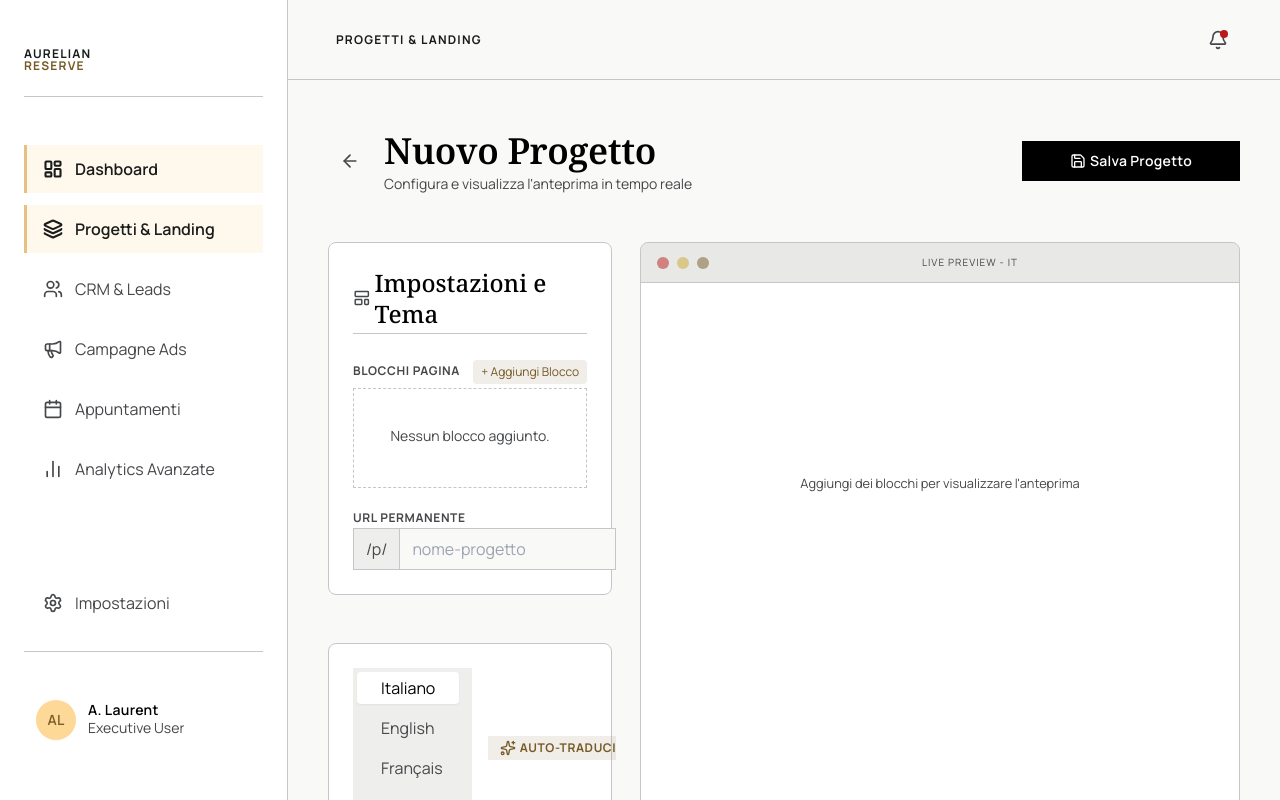
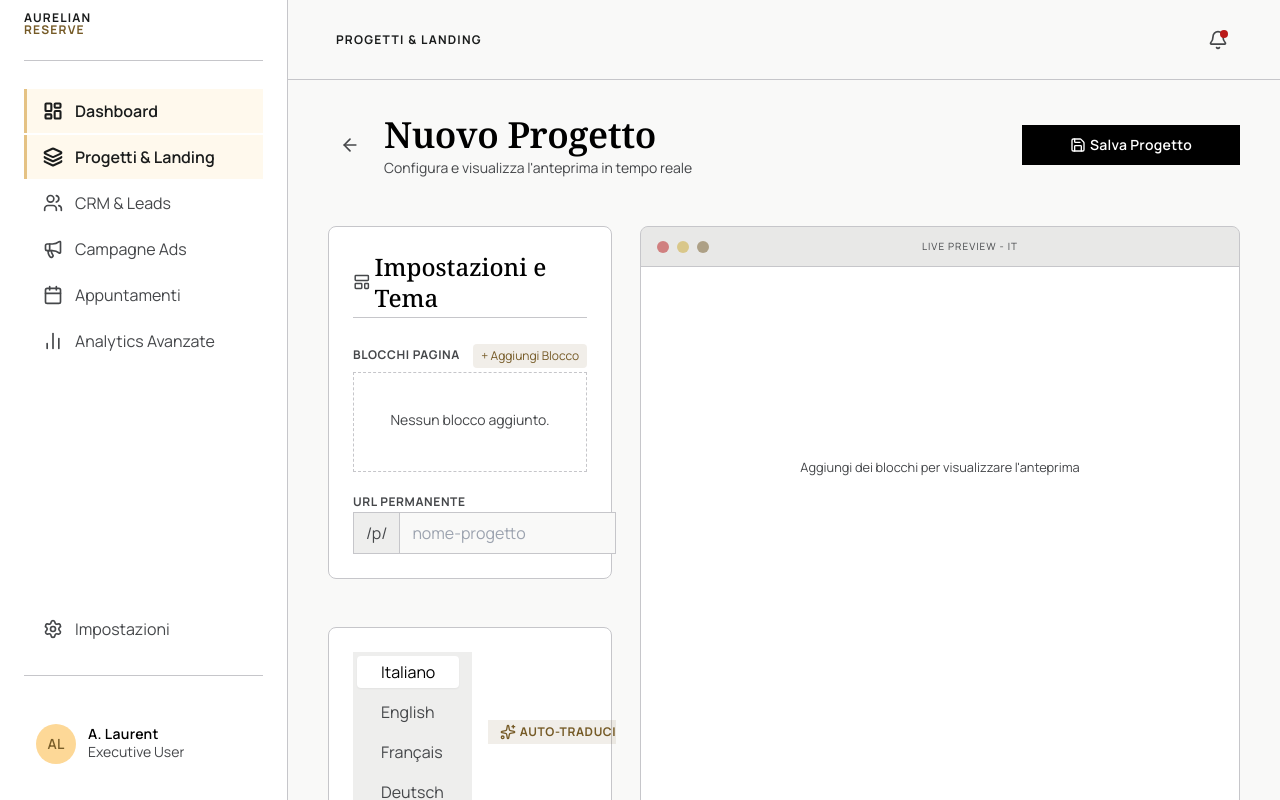
Before and after one commit to claudiobrignole/RealEastate, a Next.js app: page /admin/projects/new in a window 1280 px wide. Shown: the top 800 px of the page. Built offline with nearby package versions, Linux system fonts and the light colour scheme.

Commit message:
feat: Refactor dashboard layout and project form
Adjusts the dashboard layout to allow for vertical scrolling of the sidebar and refines the padding and spacing. Updates the new project form page to improve responsiveness of its header and adjust content padding.

```diff
--- a/src/app/admin/projects/new/page.tsx
+++ b/src/app/admin/projects/new/page.tsx
@@ -227,9 +227,9 @@ export default function NewProjectPage() {
   };
 
   return (
-    <div className="pt-12 p-margin max-w-[1800px] mx-auto min-h-screen flex flex-col overflow-x-hidden">
+    <div className="pt-12 px-[12px] md:px-[24px] lg:px-margin py-md max-w-[1800px] mx-auto min-h-screen flex flex-col overflow-x-hidden">
       {/* Header section */}
-      <div className="flex items-center justify-between mb-lg shrink-0">
+      <div className="flex flex-col sm:flex-row sm:items-center sm:justify-between mb-lg shrink-0 gap-sm">
         <div className="flex items-center gap-sm">
           <Link href="/admin/projects" className="p-sm rounded-full hover:bg-surface-container-low text-on-surface-variant transition-colors">
             <ArrowLeft className="w-5 h-5" />
--- a/src/components/layouts/DashboardLayout.tsx
+++ b/src/components/layouts/DashboardLayout.tsx
@@ -44,8 +44,8 @@ export default function DashboardLayout({ children }: { children: React.ReactNod
   return (
     <div className="text-on-surface antialiased flex min-h-screen bg-background">
       {/* SideNavBar */}
-      <nav className={`bg-surface-container-lowest h-screen w-72 ${sidebarOpen ? 'flex' : 'hidden'} lg:flex flex-col fixed right-0 top-0 lg:left-0 lg:right-auto border-r border-outline-variant z-50`}>
-        <div className="flex flex-col py-lg px-md gap-md h-full">
+      <nav className={`bg-surface-container-lowest h-screen w-72 ${sidebarOpen ? 'flex' : 'hidden'} lg:flex flex-col fixed right-0 top-0 lg:left-0 lg:right-auto border-r border-outline-variant z-50 overflow-y-auto`}>
+        <div className="flex flex-col pt-[12px] pb-md px-md gap-xs h-full">
           <button
             className="lg:hidden self-end p-xs text-on-surface-variant hover:text-on-surface mb-sm"
             onClick={() => setSidebarOpen(false)}
@@ -62,7 +62,7 @@ export default function DashboardLayout({ children }: { children: React.ReactNod
             <hr className="border-t-[1px] border-outline-variant mt-md mb-md" />
           </div>
 
-          <div className="flex flex-col gap-sm flex-grow">
+          <div className="flex flex-col gap-[2px] flex-grow">
             {navItems.map((item) => {
               const Icon = item.icon;
               const isActive = pathname === '/admin' ? pathname === item.href : pathname.startsWith(item.href);
@@ -72,7 +72,7 @@ export default function DashboardLayout({ children }: { children: React.ReactNod
                   key={item.href}
                   href={item.href}
                   className={cn(
-                    "flex items-center gap-sm py-sm pl-4 transition-all duration-300 ease-in-out font-body-md text-body-md",
+                    "flex items-center gap-sm py-[10px] pl-4 transition-all duration-300 ease-in-out font-body-md text-body-md",
                     isActive
                       ? "border-l-[3px] border-secondary-fixed-dim bg-secondary-fixed/20 text-on-surface font-semibold"
                       : "border-l-[3px] border-transparent text-on-surface-variant hover:bg-surface-container-low hover:text-on-surface"
@@ -88,7 +88,7 @@ export default function DashboardLayout({ children }: { children: React.ReactNod
           <div className="mt-auto flex flex-col gap-md">
             <Link
               href="#"
-              className="flex items-center gap-sm py-sm text-on-surface-variant pl-4 hover:bg-surface-container-low hover:text-on-surface transition-all duration-300 ease-in-out font-body-md text-body-md border-l-[3px] border-transparent"
+              className="flex items-center gap-sm py-[10px] text-on-surface-variant pl-4 hover:bg-surface-container-low hover:text-on-surface transition-all duration-300 ease-in-out font-body-md text-body-md border-l-[3px] border-transparent"
             >
               <Settings className="w-5 h-5" />
               <span>Impostazioni</span>
@@ -114,7 +114,7 @@ export default function DashboardLayout({ children }: { children: React.ReactNod
       )}
 
       {/* Main Canvas Area */}
-      <div className="flex-1 w-full lg:ml-72 min-h-screen pt-20">
+      <div className="flex-1 w-full lg:ml-72 min-h-screen pt-16">
         {/* TopAppBar */}
         <header className="bg-surface-bright/90 backdrop-blur-md fixed top-0 right-0 h-20 z-40 border-b border-outline-variant flex justify-between items-center w-full lg:w-[calc(100%-18rem)] px-3 md:px-md lg:px-lg transition-all duration-200">
           <span className="font-label-caps text-label-caps tracking-widest text-on-surface uppercase">
```
